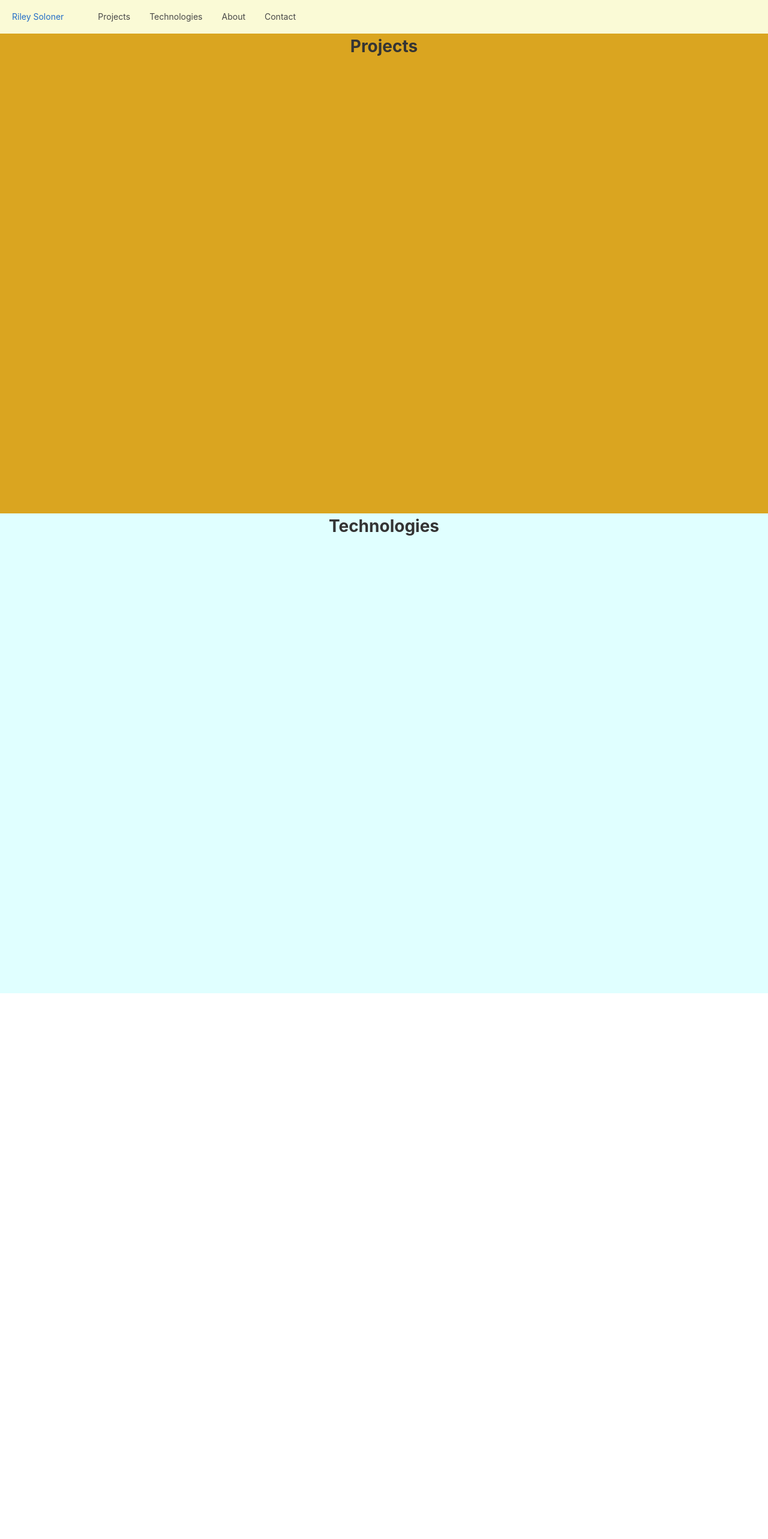
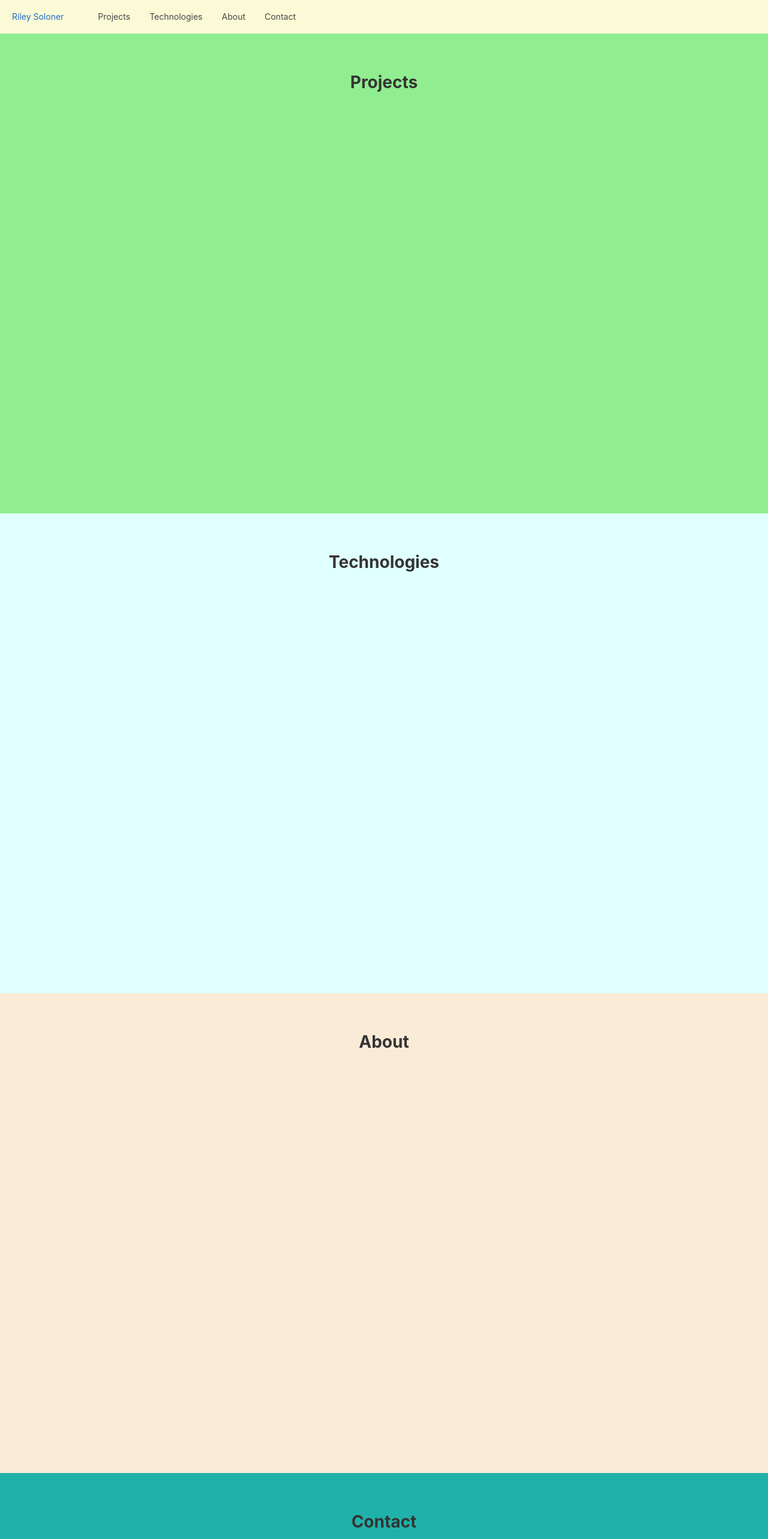
Before and after one commit to robotriley/portfolio-site, a React (Create React App) app: page / in a window 1280 px wide. Shown: the top 2566 px of the page at 60% size. Before the commit the page ends 1656 px from the top, so only its background shows below. Built offline with nearby package versions, Linux system fonts and the light colour scheme; some icons are missing.

Commit message:
alright navbar scroll works

```diff
--- a/src/App.css
+++ b/src/App.css
@@ -21,7 +21,7 @@
   background-color:lightgoldenrodyellow;
   padding-right: 20px;
   opacity: 90%;
-  /* overflow: hidden; */
+  overflow: hidden;
   position: sticky;
   top: 0;
 }
@@ -32,9 +32,23 @@
 
 #projectsContent {
   height: 100vh;
-  background-color: goldenrod;
+  background-color: lightgreen;
 }
 #technologiesContent {
   height: 100vh;
   background-color: lightcyan;
 }
+
+#aboutContent {
+  height: 100vh;
+  background-color: antiquewhite;
+}
+
+#contactContent {
+  height: 100vh;
+  background-color: lightseagreen;
+}
+
+h3 {
+  padding-top: 60px;
+}
--- a/src/App.js
+++ b/src/App.js
@@ -13,6 +13,8 @@ const App = () => {
   const titleRef = useRef()
   const projectsRef = useRef()
   const techRef = useRef()
+  const aboutRef = useRef()
+  const contactRef = useRef()
 
   const handleTitleClick = () => {
     titleRef.current.scrollIntoView({ behavior: 'smooth' })
@@ -23,18 +25,24 @@ const App = () => {
   const handleTechClick = () => {
     techRef.current.scrollIntoView({ behavior: 'smooth' })
   }
+  const handleAboutClick = () => {
+    aboutRef.current.scrollIntoView({ behavior: 'smooth' })
+  }
+  const handleContactClick = () => {
+    contactRef.current.scrollIntoView({ behavior: 'smooth' })
+  }
 
   Title()
 
   return (
     <div className="App">
       <Navbar appearance='subtle' id="navbar">
-        <Navbar.Brand onClick={ handleTitleClick } href='#'>Riley Soloner</Navbar.Brand>
+        <Navbar.Brand onClick={ handleProjectsClick } >Riley Soloner</Navbar.Brand>
         <Nav>
-          <Nav.Item ref={projectsRef} onClick={ handleProjectsClick } icon={ <HomeIcon /> }>Projects</Nav.Item>
-          <Nav.Item ref={techRef} onClick={ handleTechClick }>Technologies</Nav.Item>
-          <Nav.Item>About</Nav.Item>
-          <Nav.Item>Contact</Nav.Item>
+          <Nav.Item onClick={ handleProjectsClick } icon={ <HomeIcon /> }>Projects</Nav.Item>
+          <Nav.Item onClick={ handleTechClick }>Technologies</Nav.Item>
+          <Nav.Item onClick={ handleAboutClick } >About</Nav.Item>
+          <Nav.Item onClick={ handleContactClick} >Contact</Nav.Item>
         </Nav>
         <Nav pullRight id="iconZone">
           <Button className='navIcon'
@@ -66,13 +74,19 @@ const App = () => {
           </Button>
         </Nav>
       </Navbar>
-      <div id='projectsContent'>
+      <div id='projectsContent' ref={projectsRef}>
       <h3>
         Projects
       </h3>
       </div>
-      <div ref={titleRef} id='technologiesContent'>
+      <div ref={techRef} id='technologiesContent'>
         <h3>Technologies</h3>
+      </div>
+      <div ref={aboutRef} id='aboutContent'>
+        <h3>About</h3>
+      </div>
+      <div ref={contactRef} id='contactContent'>
+        <h3>Contact</h3>
       </div>
     </div>
   );
```
